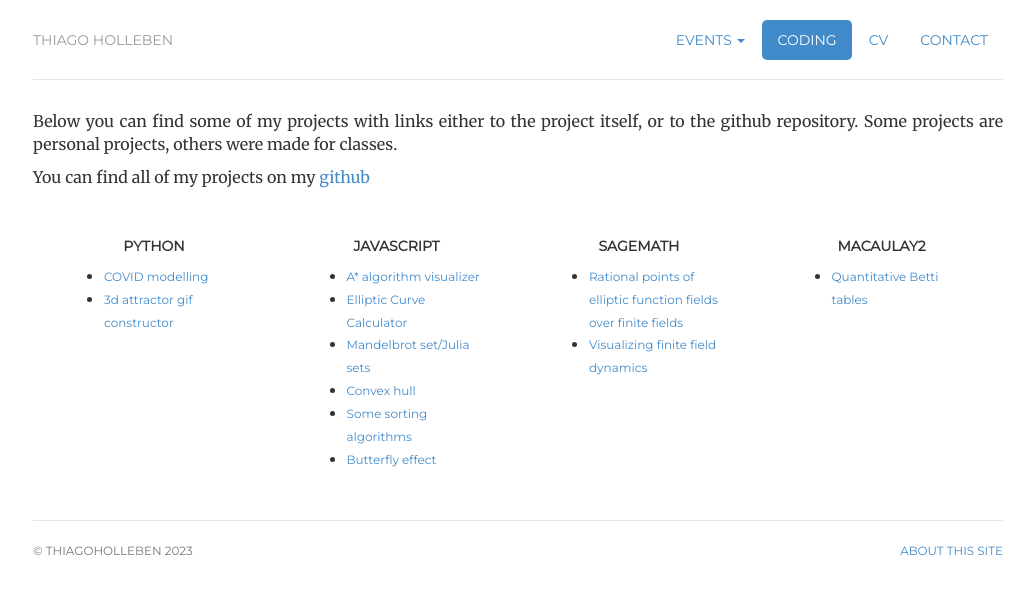
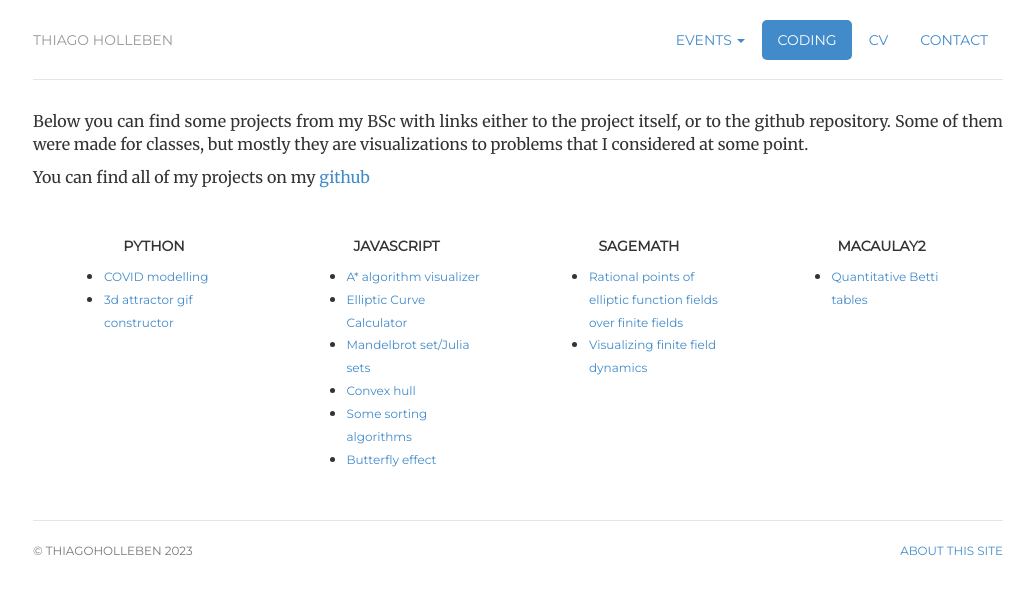
Before and after one commit to hollebenthiago/hollebenthiago.github.io, a Jekyll site: the page built from coding/index.html, in a window 1280 px wide. Shown: the top 594 px of the page, without its empty margins (122-1156 px from the left). Built offline with Jekyll 4.4.1, drawn with Linux system fonts in a browser that asks for light colours.

Commit message:
changing coding page

```diff
--- a/coding/index.html
+++ b/coding/index.html
@@ -10,7 +10,7 @@ description: Thiago Holleben is a PhD student at Dalhousie University.
 ---
 <!-- <div class="jumbotron"> -->
 <div class='some-text'>
-    <p class='need-to-justify'>Below you can find some of my projects with links either to the project itself, or to the github repository. Some projects are personal projects, others were made for classes.</p>
+    <p class='need-to-justify'>Below you can find some projects from my BSc with links either to the project itself, or to the github repository. Some of them were made for classes, but mostly they are visualizations to problems that I considered at some point.</p>
     <p class='need-to-justify'>You can find all of my projects on my <a href="https://github.com/hollebenthiago/">github</a></p>
 </div>
 <div class="row marketing">
```
